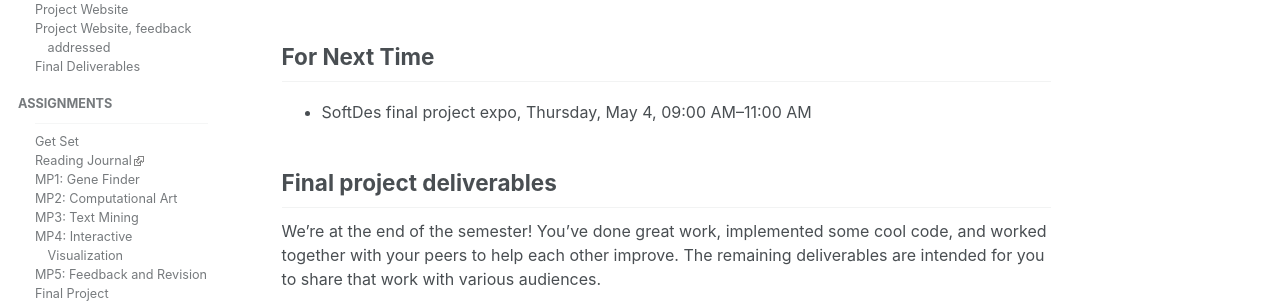
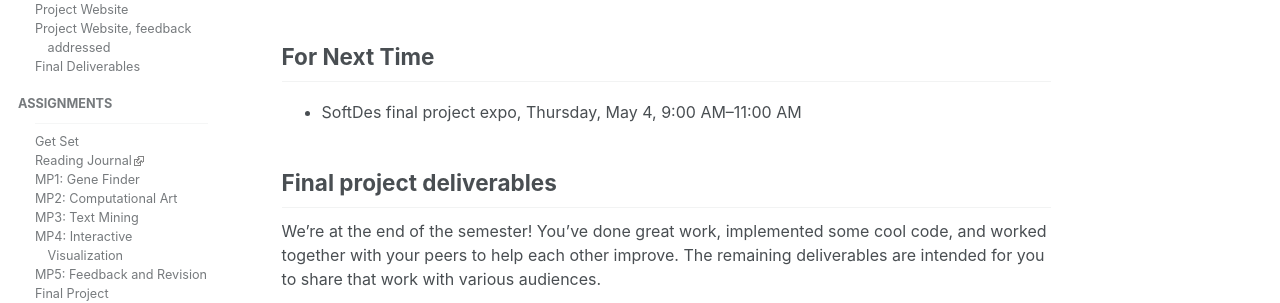
Before and after one commit to sd17spring/sd17spring.github.io, a Jekyll site: the page built from _days/day-25.md, in a window 1280 px wide and 900 px high. Shown: the part 336-639 px from the top of the window. Built offline with Jekyll 4.4.1, drawn with Linux system fonts in a browser that asks for light colours.

Commit message:
Remove leading 0 from datetime hours

```diff
--- a/_days/day-25.md
+++ b/_days/day-25.md
@@ -11,7 +11,7 @@ description: Final deliverables
 
 ## For Next Time
 
-* SoftDes final project expo, {% if site.data.dates.final_expo %}{{ site.data.dates.final_expo | date: '%A, %b %-d, %H:%M %p' }}–{{ site.data.dates.final_expo_end | date: '%H:%M %p' }}{% else %}TBD{% endif %}
+* SoftDes final project expo, {% if site.data.dates.final_expo %}{{ site.data.dates.final_expo | date: '%A, %b %-d, %-H:%M %p' }}–{{ site.data.dates.final_expo_end | date: '%-H:%M %p' }}{% else %}TBD{% endif %}
 
 ## Final project deliverables
 
```
Also changed, not shown: _assignments/final-project.md (+1 -1 lines), _homepage_boxes/coming_up_box.md (+1 -1 lines).
